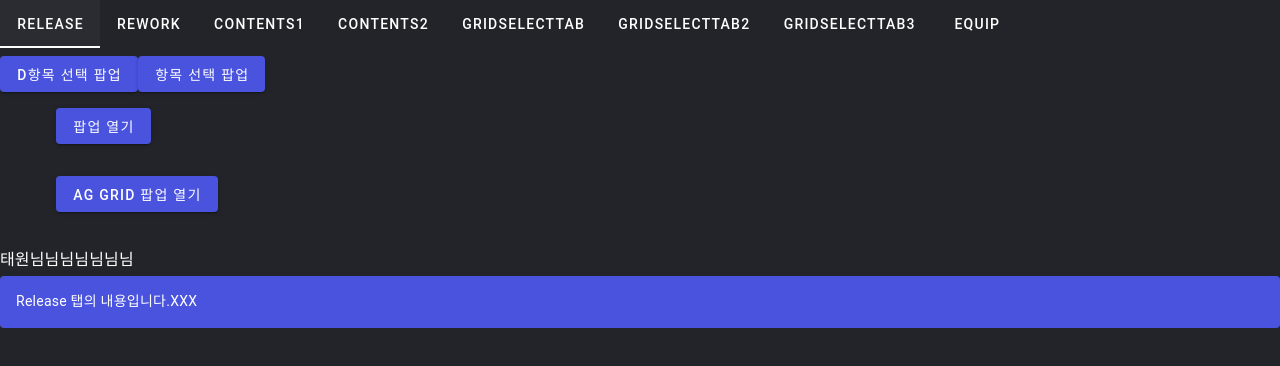
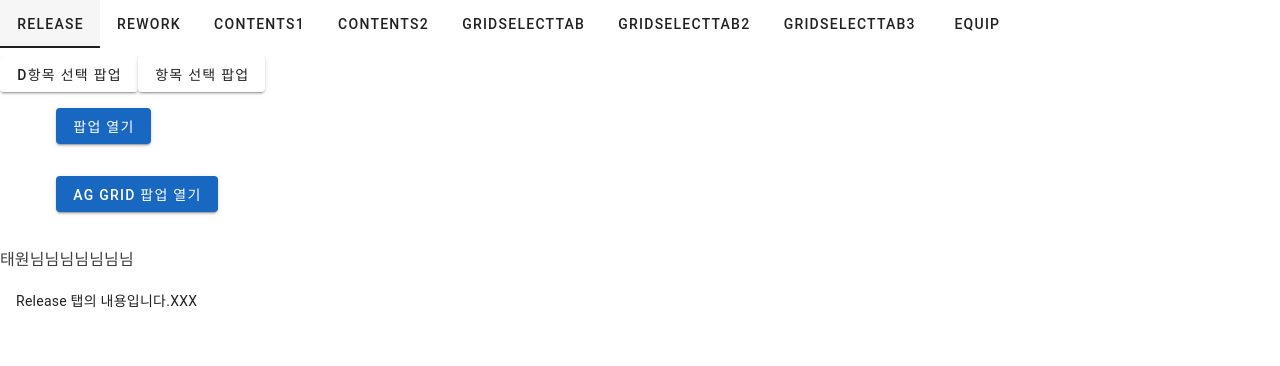
Before and after one commit to triggerKr/vue3Vuetify3, a Vue app: page / in a window 1280 px wide. Shown: the top 366 px of the page. Built offline with nearby package versions, Linux system fonts and the light colour scheme; what ag-grid-community would draw is missing.

Commit message:
뷰티파이기본 dark테마 취소

```diff
--- a/src/components/tabs/ReleaseTab.vue
+++ b/src/components/tabs/ReleaseTab.vue
@@ -12,9 +12,6 @@
   </v-container>
 
   <v-container>
-    <!-- <template #activator="{ props }">
-      <v-btn color="primary" @click="showAGDialog = true">AG Grid 팝업 열기</v-btn>
-    </template> -->
     <v-dialog v-model="showAGDialog">
       <template #activator="{ props }">
         <v-btn v-bind="props" color="primary">AG GRID 팝업 열기</v-btn>
--- a/src/plugins/vuetify.ts
+++ b/src/plugins/vuetify.ts
@@ -27,7 +27,7 @@ export default createVuetify({
    components,
    directives,
   theme: {
-    defaultTheme: 'dark',
+    defaultTheme: 'light',
     themes: {
       dark,
     },
--- a/src/views/Index.vue
+++ b/src/views/Index.vue
@@ -3,7 +3,7 @@
 </template>
 
 <script setup lang="ts">
-import { ref, computed, onMounted } from 'vue'
+import { ref, onMounted } from 'vue'
 import TabMenu from '@/components/TabMenu.vue'
 const tab = ref('ReleaseTab')
 
```
